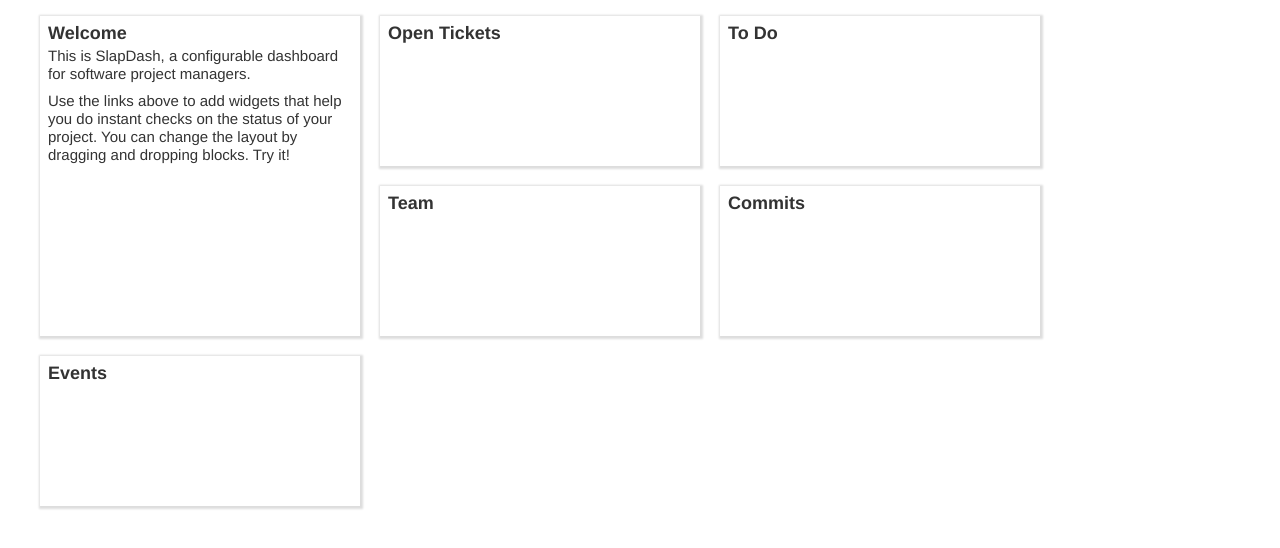
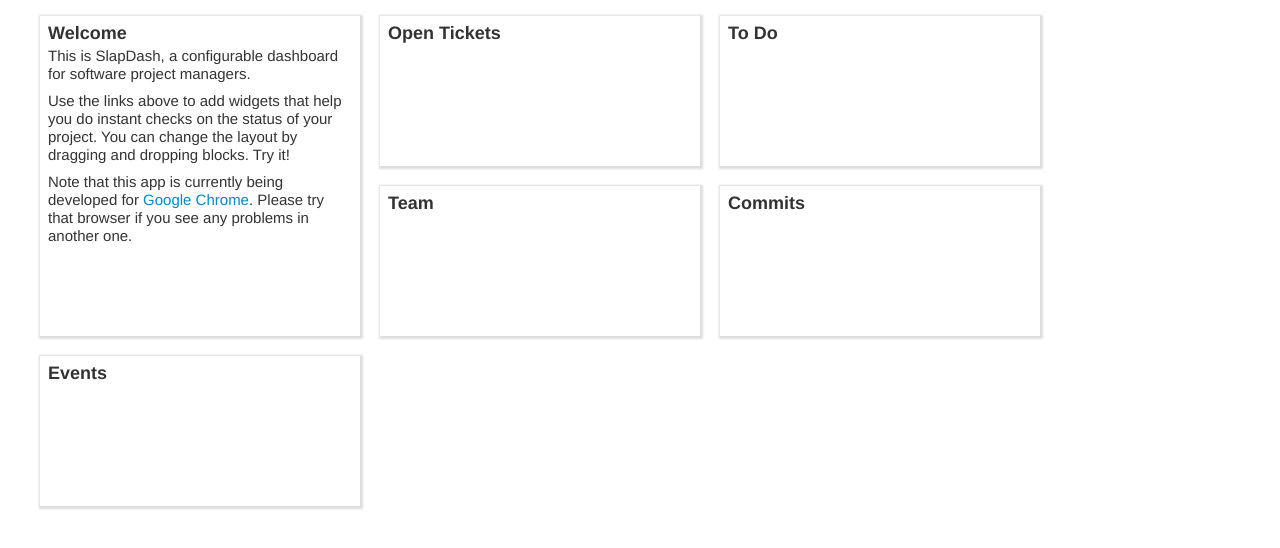
Before and after one commit to btubbs/slapdash, a plain HTML site: page index.html in a window 1280 px wide. Shown: the part 56-604 px from the top of the page. Drawn offline with nearby package versions, Linux system fonts and the light colour scheme.

Commit message:
Chrome disclaimer

```diff
--- a/index.html
+++ b/index.html
@@ -39,6 +39,11 @@
     <p>Use the links above to add widgets that help you do instant checks on the
       status of your project.  You can change the layout by dragging and dropping blocks.
       Try it!</p>
+    <p>
+      Note that this app is currently being developed for <a
+        href="https://www.google.com/intl/en/chrome/browser/">Google
+        Chrome</a>.  Please try that browser if you see any problems in another one.
+    </p>
   </li>
   <li class="tile x2"><h3>Open Tickets</h3></li>
   <li class="tile x2"><h3>To Do</h3></li>
```
